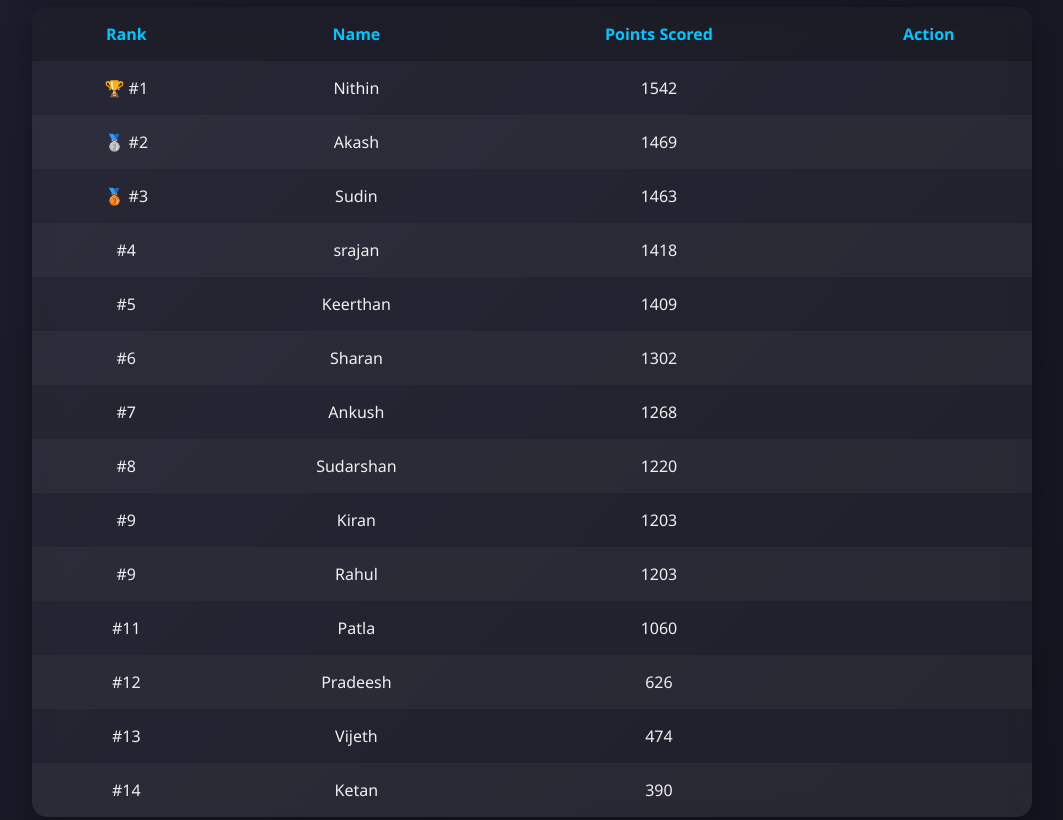
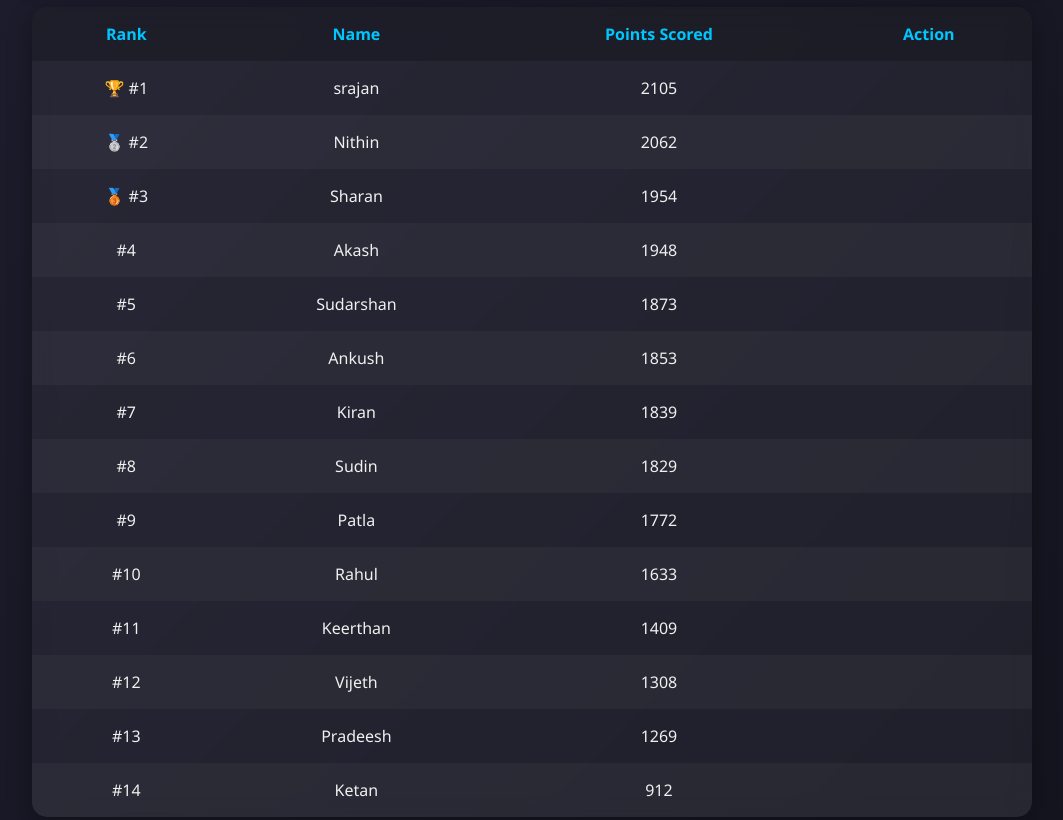
Before and after one commit to srajanpoojari01/newrepo, a plain HTML site: page index.html in a window 1280 px wide. Shown: the part 460-1280 px from the top of the page, without its empty margins (108-1171 px from the left). Drawn offline with nearby package versions, Linux system fonts and the light colour scheme.

Commit message:
Update index.html

```diff
--- a/index.html
+++ b/index.html
@@ -174,20 +174,20 @@
     const adminPassword = "admin123";
     let isAdmin = false;
     let players = [
-      { name: "srajan", points: 1418 },
-      { name: "Sudin", points: 1463 },
-      { name: "Ketan", points: 390 },
-      { name: "Akash", points: 1469 },
-      { name: "Nithin", points: 1542 },
-      { name: "Kiran", points: 1203 },
+      { name: "srajan", points: 2105 },
+      { name: "Sudin", points: 1829},
+      { name: "Ketan", points: 912 },
+      { name: "Akash", points: 1948 },
+      { name: "Nithin", points: 2062 },
+      { name: "Kiran", points: 1839 },
       { name: "Keerthan", points: 1409},
-      { name: "Sharan", points: 1302 },
-      { name: "Pradeesh", points: 626 },
-      { name: "Patla", points: 1060 },
-      { name: "Sudarshan", points: 1220},
-      { name: "Rahul", points: 1203 },
-      { name: "Ankush", points: 1268},
-      { name: "Vijeth", points: 474 }
+      { name: "Sharan", points: 1954 },
+      { name: "Pradeesh", points: 1269},
+      { name: "Patla", points: 1772 },
+      { name: "Sudarshan", points: 1873},
+      { name: "Rahul", points: 1633 },
+      { name: "Ankush", points: 1853},
+      { name: "Vijeth", points: 1308}
     ];
 
     let chart;
```
